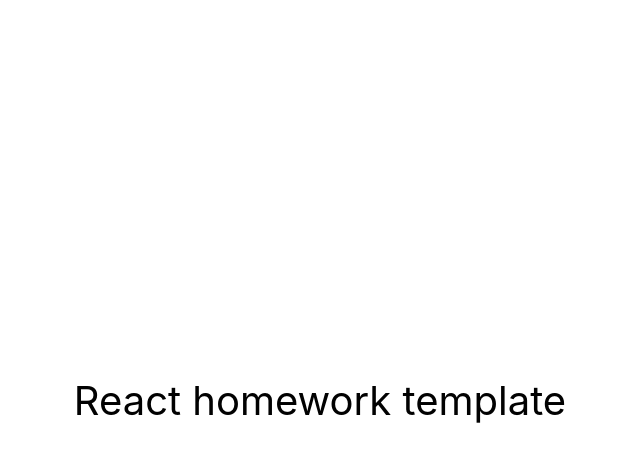
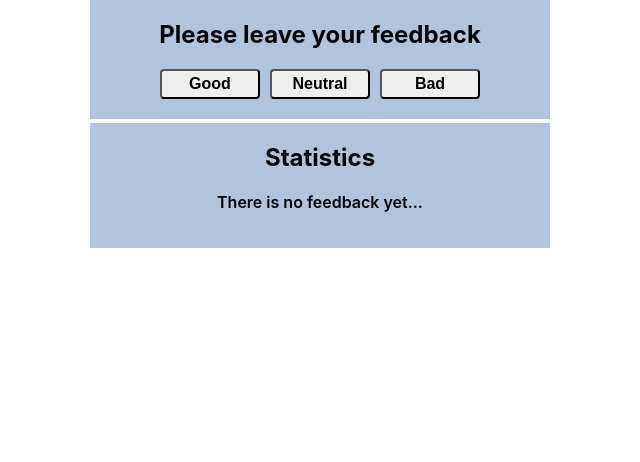
Before and after one commit to vlmakh/goit-react-hw-04-feedback, a React (Create React App) app: page / in a window 1280 px wide. Shown: the top 462 px of the page, without its empty margins (320-960 px from the left). Built offline with nearby package versions, Linux system fonts and the light colour scheme.

Commit message:
add solution

```diff
--- a/package.json
+++ b/package.json
@@ -4,9 +4,12 @@
   "private": true,
   "homepage": "https://vlmakh.github.io/goit-react-hw-04-feedback/",
   "dependencies": {
+    "@emotion/react": "^11.10.5",
+    "@emotion/styled": "^11.10.5",
     "@testing-library/jest-dom": "^5.16.3",
     "@testing-library/react": "^12.1.4",
     "@testing-library/user-event": "^13.5.0",
+    "prop-types": "^15.8.1",
     "react": "^18.1.0",
     "react-dom": "^18.1.0",
     "react-scripts": "5.0.1",
--- a/src/components/App.jsx
+++ b/src/components/App.jsx
@@ -1,16 +1,63 @@
-export const App = () => {
+import { useState } from 'react';
+import { FeedbackOptions } from './FeedbackOptions/FeedbackOptions';
+import { Section } from './Section/Section';
+import { Statistics } from './Statistics/Statistics';
+import { Notification } from './Notification/Notification';
+
+function App() {
+  const [good, addGood] = useState(0);
+  const [neutral, addNeutral] = useState(0);
+  const [bad, addBad] = useState(0);
+
+  const addFeedback = option => {
+    // setState(state => ({ [option]: state[option] + 1 }));
+    switch (option) {
+      case 'good':
+        addGood(count => count + 1);
+        break;
+      case 'neutral':
+        addNeutral(count => count + 1);
+        break;
+      case 'bad':
+        addBad(count => count + 1);
+        break;
+      default:
+        return;
+    }
+  };
+
+  const countTotalFeedback = () => {
+    return good + neutral + bad;
+  };
+
+  const countPositiveFeedbackPercentage = () => {
+    return Math.round((good / (good + neutral + bad)) * 100);
+  };
+
   return (
-    <div
-      style={{
-        height: '100vh',
-        display: 'flex',
-        justifyContent: 'center',
-        alignItems: 'center',
-        fontSize: 40,
-        color: '#010101'
-      }}
-    >
-      React homework template
-    </div>
+    <>
+      <Section title="Please leave your feedback">
+        <FeedbackOptions
+          options={['good', 'neutral', 'bad']}
+          addFeedback={addFeedback}
+        />
+      </Section>
+
+      <Section title="Statistics">
+        {countTotalFeedback() !== 0 ? (
+          <Statistics
+            good={good}
+            neutral={neutral}
+            bad={bad}
+            total={countTotalFeedback()}
+            positivePercentage={countPositiveFeedbackPercentage()}
+          />
+        ) : (
+          <Notification message="There is no feedback yet..." />
+        )}
+      </Section>
+    </>
   );
-};
+}
+
+export { App };
--- /dev/null
+++ b/src/components/FeedbackOptions/FeedbackOptions.js
@@ -0,0 +1,19 @@
+import PropTypes from 'prop-types';
+import { Button } from './FeedbackOptions.styled';
+
+export function FeedbackOptions({ options, addFeedback }) {
+  return (
+    <div>
+      {options.map(option => (
+        <Button onClick={() => addFeedback(option)} key={option}>
+          {option[0].toUpperCase() + option.slice(1)}
+        </Button>
+      ))}
+    </div>
+  );
+}
+
+FeedbackOptions.propTypes = {
+  options: PropTypes.arrayOf(PropTypes.string),
+  addFeedback: PropTypes.func,
+};
--- /dev/null
+++ b/src/components/FeedbackOptions/FeedbackOptions.styled.jsx
@@ -0,0 +1,18 @@
+import styled from '@emotion/styled';
+
+export const Button = styled.button`
+  cursor: pointer;
+  width: 100px;
+  padding: 4px;
+  font-size: 16px;
+  font-weight: 600;
+  border-radius: 4px;
+
+  :not(:last-child) {
+    margin-right: 10px;
+  }
+
+  :hover {
+    background-color: grey;
+  }
+`;
--- /dev/null
+++ b/src/components/Notification/Notification.js
@@ -0,0 +1,10 @@
+import PropTypes from 'prop-types';
+import { Text } from './Notification.styled';
+
+export function Notification({ message }) {
+  return <Text>{message}</Text>;
+}
+
+Notification.propTypes = {
+  message: PropTypes.string,
+};
--- /dev/null
+++ b/src/components/Notification/Notification.styled.jsx
@@ -0,0 +1,6 @@
+import styled from '@emotion/styled';
+
+export const Text = styled.p`
+    font-size: 16px;
+    font-weight: 600;
+`
--- /dev/null
+++ b/src/components/Section/Section.js
@@ -0,0 +1,16 @@
+import PropTypes from 'prop-types';
+import { Container, Title } from './Section.styled';
+
+export function Section({ title, children }) {
+  return (
+    <Container>
+      <Title>{title}</Title>
+      {children}
+    </Container>
+  );
+}
+
+Section.propTypes = {
+  title: PropTypes.string,
+  children: PropTypes.node,
+};
--- /dev/null
+++ b/src/components/Section/Section.styled.jsx
@@ -0,0 +1,14 @@
+import styled from '@emotion/styled';
+
+export const Container = styled.div`
+  text-align: center;
+  padding: 20px;
+  width: 420px;
+  margin: 0 auto 4px;
+  background-color: lightsteelblue;
+`;
+
+export const Title = styled.h2`
+  font-size: 24px;
+  margin: 0 0 20px;
+`;
--- /dev/null
+++ b/src/components/Statistics/Statistics.js
@@ -0,0 +1,37 @@
+import PropTypes from 'prop-types';
+import { StatList, Name, State } from './Statistics.styled';
+
+export function Statistics({ good, neutral, bad, total, positivePercentage }) {
+  return (
+    <StatList>
+      <li>
+        <Name>Good:</Name>
+        <State>{good}</State>
+      </li>
+      <li>
+        <Name>Neutral:</Name>
+        <State>{neutral}</State>
+      </li>
+      <li>
+        <Name>Bad:</Name>
+        <State>{bad}</State>
+      </li>
+      <li>
+        <Name>Total:</Name>
+        <State>{total}</State>
+      </li>
+      <li>
+        <Name>Positive feedback:</Name>
+        <State>{positivePercentage}%</State>
+      </li>
+    </StatList>
+  );
+}
+
+Statistics.propTypes = {
+  good: PropTypes.number,
+  neutral: PropTypes.number,
+  bad: PropTypes.number,
+  total: PropTypes.number,
+  positivePercentage: PropTypes.number,
+};
--- /dev/null
+++ b/src/components/Statistics/Statistics.styled.jsx
@@ -0,0 +1,38 @@
+import styled from '@emotion/styled';
+
+
+export const StatList = styled.ul`
+  list-style: none;
+  text-align: left;
+  width: 200px;
+  margin: 0 auto;
+  padding: 0;
+
+  li {
+    display: flex;
+    justify-content: space-between;
+    align-items: baseline;
+    gap: 8px;
+  }
+
+  li::before {
+    content: "";
+    height: 1px;
+    flex-grow: 1;
+    background-color: #000;
+  }
+
+  li:not(:first-of-type) {
+    margin-top: 10px;
+  }
+`;
+
+export const Name = styled.span`
+  display: inline-block;
+  order: -1;
+`;
+
+export const State = styled.span`
+  display: inline-block;
+  font-weight: 700;
+`;
```
Also changed, not shown: 1 other file (tests, documents, lock files or other folders).
